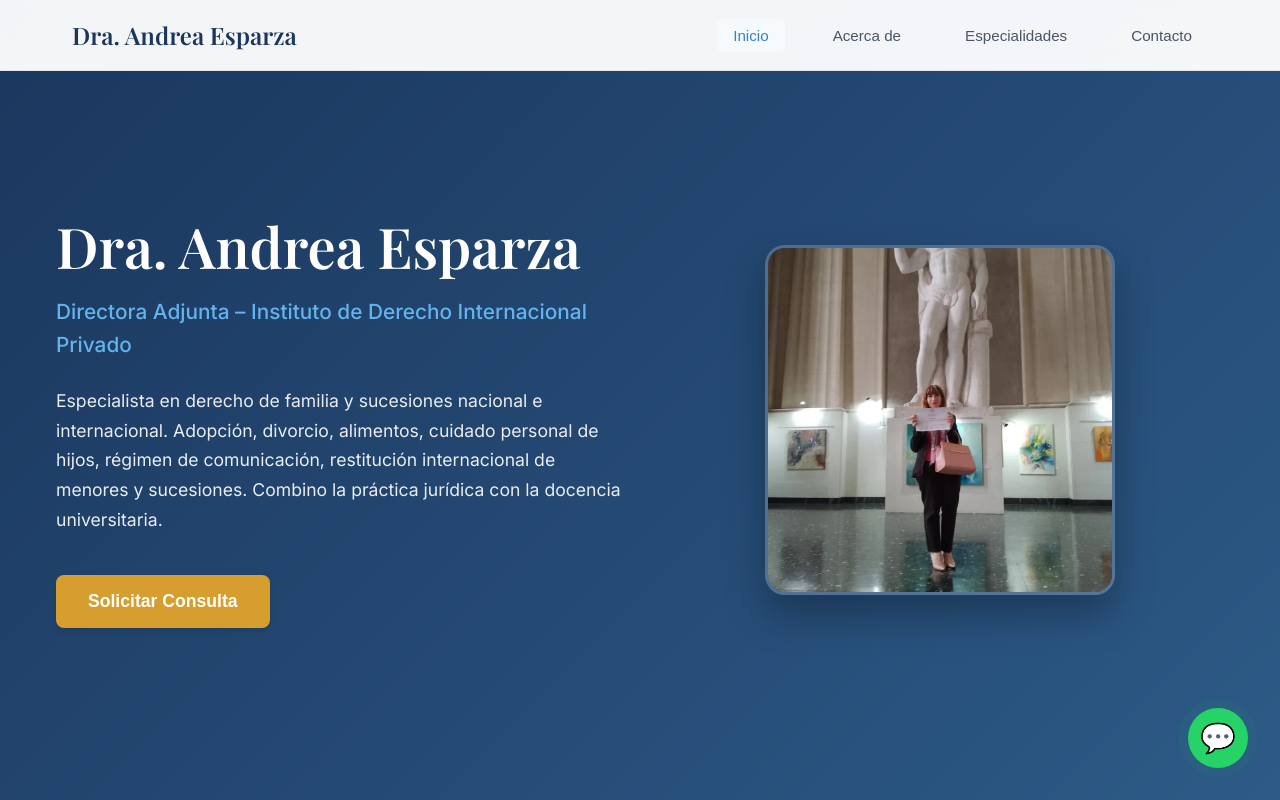
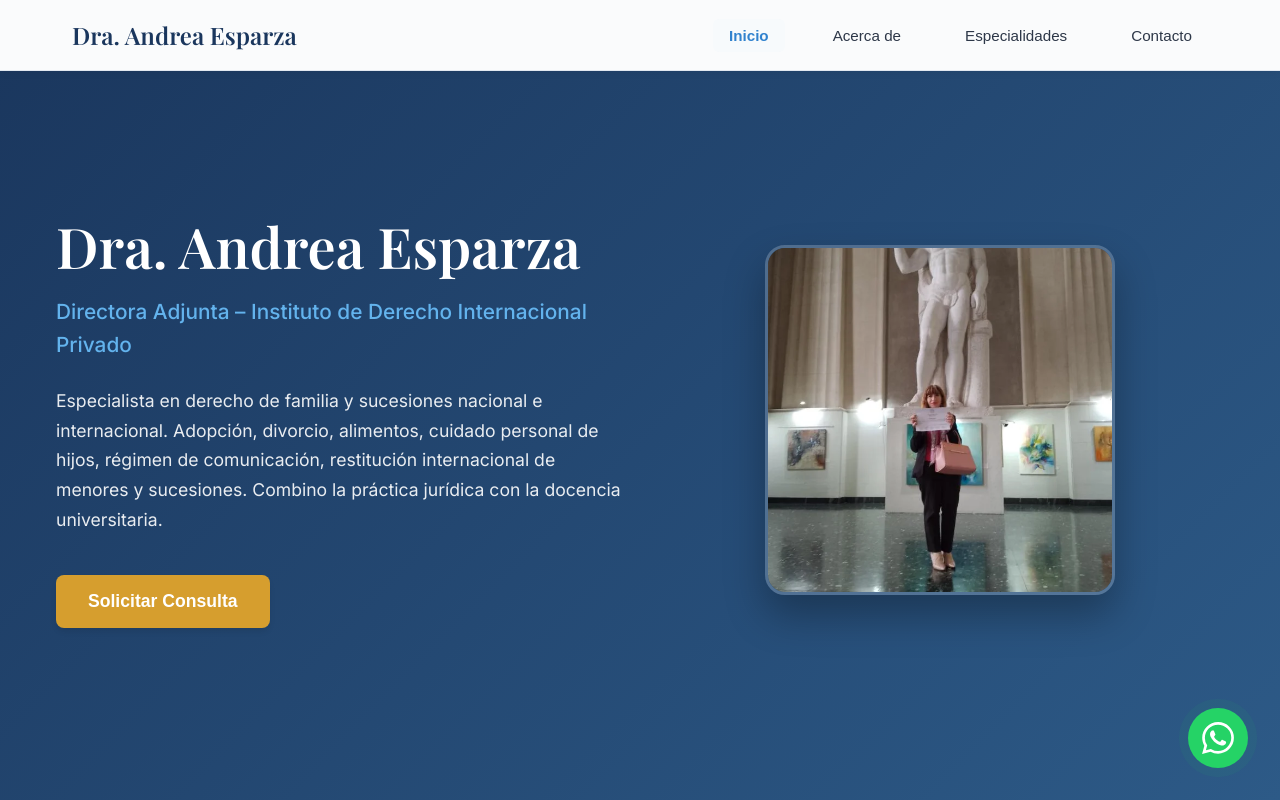
Before and after one commit to ElazarPimentel/draandreaesparza-com, a React (Vite) app: page / in a window 1280 px wide. Shown: the top 800 px of the page. Built offline with nearby package versions, Linux system fonts and the light colour scheme.

Commit message:
2025-10-19-1947

```diff
--- a/src/App.css
+++ b/src/App.css
@@ -41,11 +41,12 @@
   position: fixed;
   top: 0;
   width: 100%;
-  background: rgba(255, 255, 255, 0.95);
+  background: rgba(255, 255, 255, 0.98);
   backdrop-filter: blur(10px);
   border-bottom: 1px solid var(--border);
   z-index: 1000;
   transition: all 0.3s ease;
+  box-shadow: 0 2px 8px rgba(0, 0, 0, 0.05);
 }
 
 .nav-container {
@@ -55,38 +56,127 @@
   display: flex;
   justify-content: space-between;
   align-items: center;
-  height: 70px;
+  height: 60px;
+  position: relative;
 }
 
 .nav-logo h3 {
   font-family: 'Playfair Display', serif;
   color: var(--primary);
   font-weight: 600;
-  font-size: 1.2rem;
+  font-size: 1.1rem;
+  z-index: 1001;
 }
 
+/* Mobile Menu Toggle (Hamburger) */
+.mobile-menu-toggle {
+  display: block;
+  background: none;
+  border: none;
+  cursor: pointer;
+  padding: 0.5rem;
+  z-index: 1001;
+}
+
+.hamburger {
+  display: flex;
+  flex-direction: column;
+  gap: 5px;
+  width: 28px;
+}
+
+.hamburger span {
+  display: block;
+  height: 3px;
+  background: var(--primary);
+  border-radius: 2px;
+  transition: all 0.3s ease;
+}
+
+.hamburger.open span:nth-child(1) {
+  transform: rotate(45deg) translateY(8px);
+}
+
+.hamburger.open span:nth-child(2) {
+  opacity: 0;
+}
+
+.hamburger.open span:nth-child(3) {
+  transform: rotate(-45deg) translateY(-8px);
+}
+
+/* Mobile Navigation Menu */
 .nav-menu {
+  position: fixed;
+  top: 60px;
+  right: -100%;
+  width: 280px;
+  height: calc(100vh - 60px);
+  background: white;
+  list-style: none;
   display: flex;
-  list-style: none;
-  gap: 0.5rem;
+  flex-direction: column;
+  padding: 2rem 0;
+  gap: 0;
+  box-shadow: -4px 0 12px rgba(0, 0, 0, 0.1);
+  transition: right 0.3s ease;
+  z-index: 999;
+}
+
+.nav-menu.mobile-open {
+  right: 0;
+}
+
+.nav-menu li {
+  width: 100%;
 }
 
 .nav-menu button {
+  width: 100%;
   background: none;
   border: none;
-  color: var(--text-light);
+  color: var(--text-dark);
   font-weight: 500;
-  padding: 0.5rem;
-  border-radius: 6px;
+  padding: 1rem 2rem;
+  text-align: left;
   cursor: pointer;
   transition: all 0.3s ease;
-  font-size: 0.9rem;
+  font-size: 1.05rem;
+  border-left: 4px solid transparent;
 }
 
-.nav-menu button:hover,
+.nav-menu button:hover {
+  background: var(--bg-light);
+  color: var(--accent);
+  border-left-color: var(--accent);
+}
+
 .nav-menu button.active {
   color: var(--accent);
   background: var(--bg-light);
+  border-left-color: var(--accent);
+  font-weight: 600;
+}
+
+/* Mobile Overlay */
+.mobile-overlay {
+  position: fixed;
+  top: 60px;
+  left: 0;
+  width: 100%;
+  height: calc(100vh - 60px);
+  background: rgba(0, 0, 0, 0.5);
+  z-index: 998;
+  animation: fadeIn 0.3s ease;
+}
+
+@keyframes fadeIn {
+  from {
+    opacity: 0;
+  }
+  to {
+    opacity: 1;
+  }
 }
 
 /* Hero Section - Mobile First */
@@ -736,7 +826,8 @@
 }
 
 .whatsapp-icon {
-  font-size: 1.6rem;
+  width: 28px;
+  height: 28px;
   color: white;
 }
 
@@ -758,14 +849,57 @@
 @media (min-width: 768px) {
   .nav-container {
     padding: 0 2rem;
-  }
-
-  .nav-menu {
-    gap: 1rem;
+    height: 70px;
   }
 
   .nav-logo h3 {
     font-size: 1.5rem;
+  }
+
+  /* Hide mobile menu toggle on tablet+ */
+  .mobile-menu-toggle {
+    display: none;
+  }
+
+  /* Show horizontal navigation */
+  .nav-menu {
+    position: static;
+    width: auto;
+    height: auto;
+    background: transparent;
+    flex-direction: row;
+    padding: 0;
+    gap: 1rem;
+    box-shadow: none;
+  }
+
+  .nav-menu li {
+    width: auto;
+  }
+
+  .nav-menu button {
+    width: auto;
+    padding: 0.5rem 1rem;
+    text-align: center;
+    font-size: 0.95rem;
+    border-left: none;
+    border-radius: 6px;
+  }
+
+  .nav-menu button:hover {
+    background: var(--bg-light);
+    color: var(--accent);
+    border-left-color: transparent;
+  }
+
+  .nav-menu button.active {
+    background: var(--bg-light);
+    border-left-color: transparent;
+  }
+
+  /* Hide mobile overlay on tablet+ */
+  .mobile-overlay {
+    display: none;
   }
 
   .hero {
@@ -820,7 +954,8 @@
   }
 
   .whatsapp-icon {
-    font-size: 1.8rem;
+    width: 32px;
+    height: 32px;
   }
 }
 
@@ -828,11 +963,6 @@
 @media (min-width: 1024px) {
   .nav-menu {
     gap: 2rem;
-  }
-
-  .nav-menu button {
-    padding: 0.5rem 1rem;
-    font-size: 0.95rem;
   }
 
   .hero-content {
--- a/src/App.jsx
+++ b/src/App.jsx
@@ -4,9 +4,11 @@
 function App() {
   const [activeSection, setActiveSection] = useState('home')
   const [expandedCard, setExpandedCard] = useState(['familia', 'sucesiones', 'internacional'])
+  const [mobileMenuOpen, setMobileMenuOpen] = useState(false)
 
   const scrollToSection = (section) => {
     setActiveSection(section)
+    setMobileMenuOpen(false)
     document.getElementById(section)?.scrollIntoView({ behavior: 'smooth' })
   }
 
@@ -25,7 +27,20 @@
           <div className="nav-logo">
             <h3>Dra. Andrea Esparza</h3>
           </div>
-          <ul className="nav-menu">
+
+          <button
+            className="mobile-menu-toggle"
+            onClick={() => setMobileMenuOpen(!mobileMenuOpen)}
+            aria-label="Toggle menu"
+          >
+            <span className={mobileMenuOpen ? 'hamburger open' : 'hamburger'}>
+              <span></span>
+              <span></span>
+              <span></span>
+            </span>
+          </button>
+
+          <ul className={`nav-menu ${mobileMenuOpen ? 'mobile-open' : ''}`}>
             <li><button onClick={() => scrollToSection('home')} className={activeSection === 'home' ? 'active' : ''}>Inicio</button></li>
             <li><button onClick={() => scrollToSection('about')} className={activeSection === 'about' ? 'active' : ''}>Acerca de</button></li>
             <li><button onClick={() => scrollToSection('specialties')} className={activeSection === 'specialties' ? 'active' : ''}>Especialidades</button></li>
@@ -33,6 +48,8 @@
           </ul>
         </div>
       </nav>
+
+      {mobileMenuOpen && <div className="mobile-overlay" onClick={() => setMobileMenuOpen(false)}></div>}
 
       <section id="home" className="hero">
         <div className="hero-content">
@@ -336,7 +353,9 @@
         rel="noopener noreferrer"
         aria-label="Contactar por WhatsApp"
       >
-        <span className="whatsapp-icon">💬</span>
+        <svg className="whatsapp-icon" viewBox="0 0 24 24" fill="currentColor">
+          <path d="M17.472 14.382c-.297-.149-1.758-.867-2.03-.967-.273-.099-.471-.148-.67.15-.197.297-.767.966-.94 1.164-.173.199-.347.223-.644.075-.297-.15-1.255-.463-2.39-1.475-.883-.788-1.48-1.761-1.653-2.059-.173-.297-.018-.458.13-.606.134-.133.298-.347.446-.52.149-.174.198-.298.298-.497.099-.198.05-.371-.025-.52-.075-.149-.669-1.612-.916-2.207-.242-.579-.487-.5-.669-.51-.173-.008-.371-.01-.57-.01-.198 0-.52.074-.792.372-.272.297-1.04 1.016-1.04 2.479 0 1.462 1.065 2.875 1.213 3.074.149.198 2.096 3.2 5.077 4.487.709.306 1.262.489 1.694.625.712.227 1.36.195 1.871.118.571-.085 1.758-.719 2.006-1.413.248-.694.248-1.289.173-1.413-.074-.124-.272-.198-.57-.347m-5.421 7.403h-.004a9.87 9.87 0 01-5.031-1.378l-.361-.214-3.741.982.998-3.648-.235-.374a9.86 9.86 0 01-1.51-5.26c.001-5.45 4.436-9.884 9.888-9.884 2.64 0 5.122 1.03 6.988 2.898a9.825 9.825 0 012.893 6.994c-.003 5.45-4.437 9.884-9.885 9.884m8.413-18.297A11.815 11.815 0 0012.05 0C5.495 0 .16 5.335.157 11.892c0 2.096.547 4.142 1.588 5.945L.057 24l6.305-1.654a11.882 11.882 0 005.683 1.448h.005c6.554 0 11.89-5.335 11.893-11.893a11.821 11.821 0 00-3.48-8.413Z"/>
+        </svg>
       </a>
     </div>
   )
```
